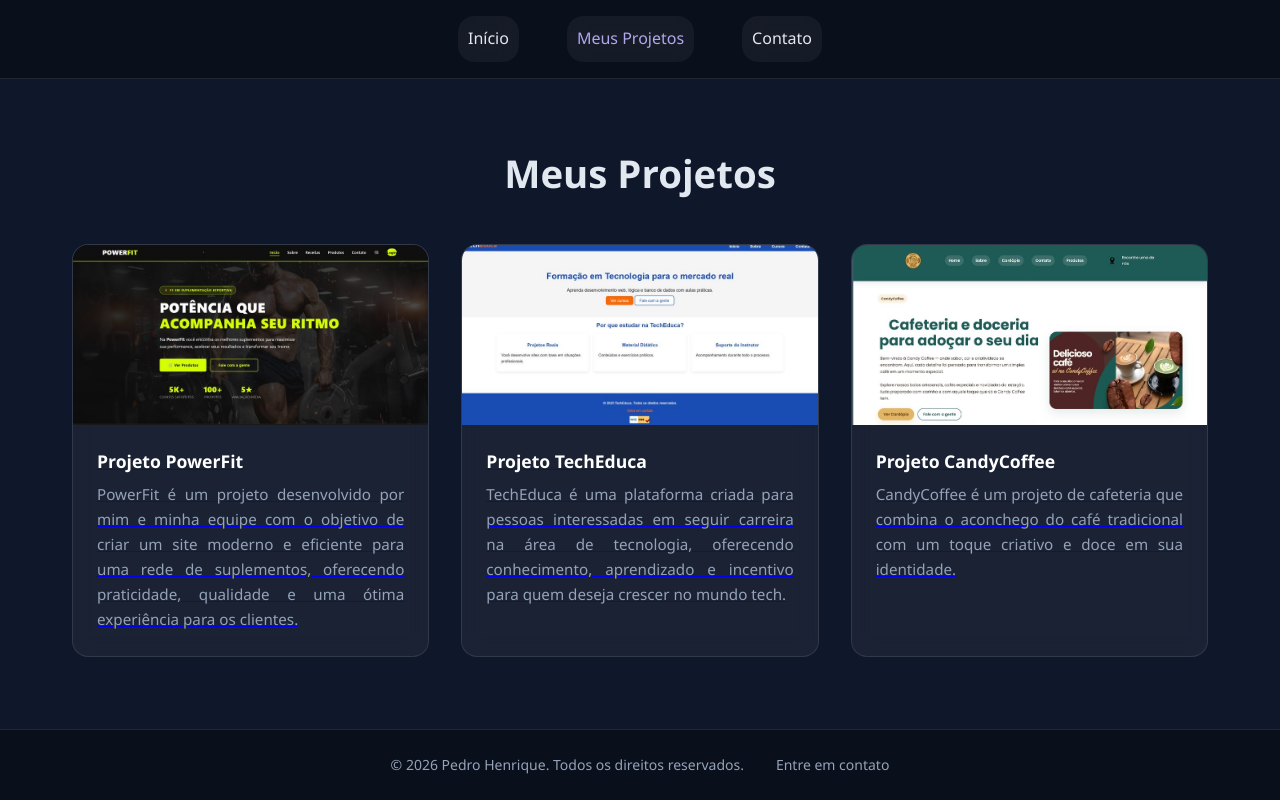
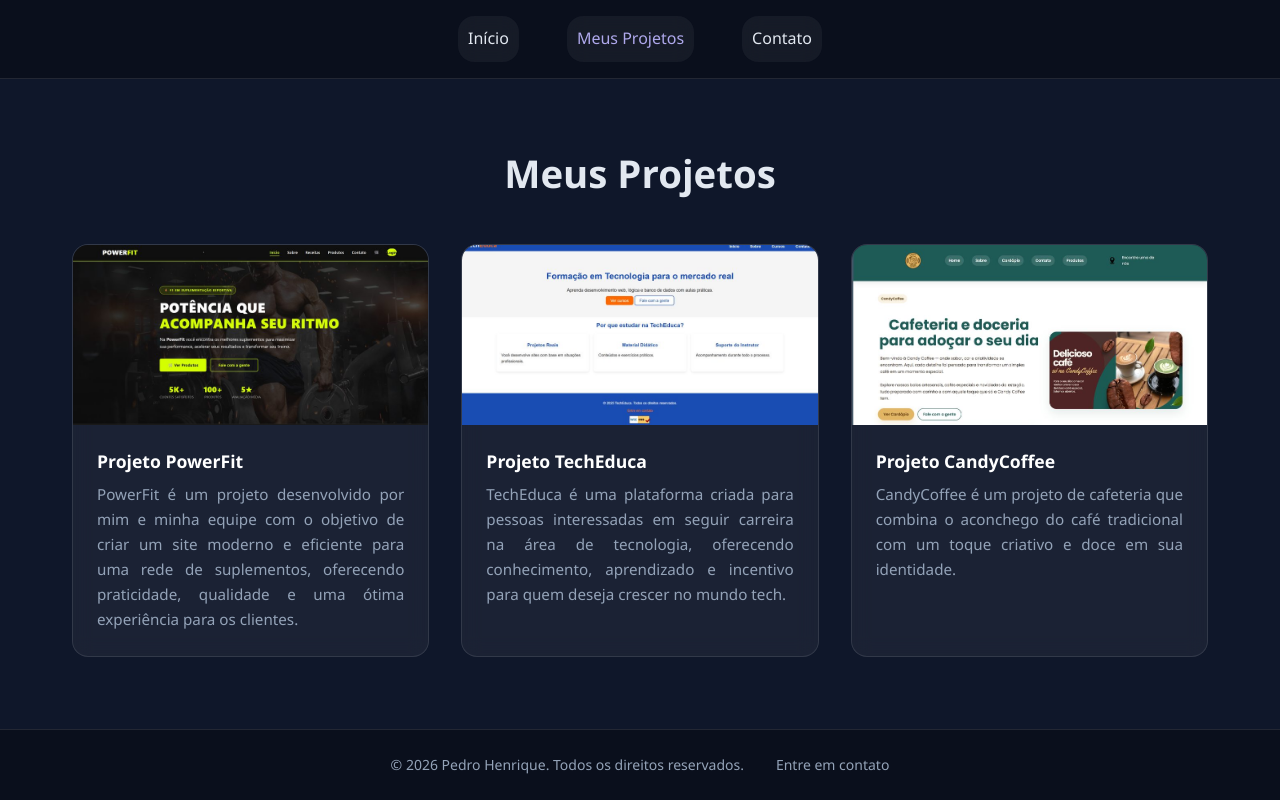
Before and after one commit to psilvagomesh-bot/Portfolio-Pessoal, a website: page pages/projetos.html in a window 1280 px wide. Drawn offline with nearby package versions, Linux system fonts and the light colour scheme.

Commit message:
Atualização CSS

```diff
--- a/css/style.css
+++ b/css/style.css
@@ -301,6 +301,10 @@ h1 {
     flex: 1;
 }
 
+.card a{
+    text-decoration: none;
+}
+
 .card h3 {
     color: #fff;
     margin-bottom: 0.5rem;
@@ -314,6 +318,8 @@ h1 {
     line-height: 1.65;
     color: var(--cinza);
 }
+
+
 
 /* =============================================
    CONTATO — layout lado a lado
```
